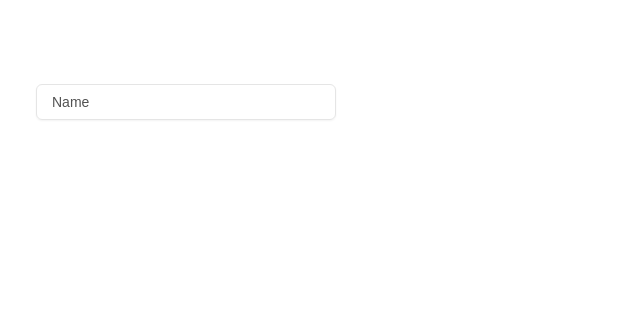
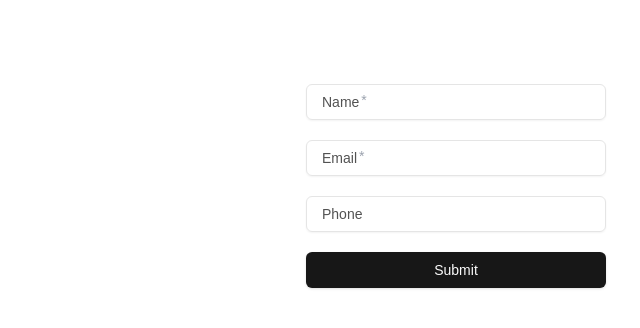
Before and after one commit to RaphaelHoepsWhy/form-blueprints, a Next.js app: page / in a window 1280 px wide. Shown: the top 328 px of the page, without its empty margins (184-824 px from the left). Built offline with nearby package versions, Linux system fonts and the light colour scheme.

Commit message:
feat: more form ui components

```diff
--- a/app/page.tsx
+++ b/app/page.tsx
@@ -1,10 +1,10 @@
-import { InputWithCompactLabel } from "@/components/ui/compounds/InputWithLabel"
+import DemoForm from "@/components/DemoForm"
 
 export default function Home() {
   return (
     <div className="flex justify-center">
-      <div className="w-full max-w-[1000px] px-20 py-20">
-        <InputWithCompactLabel label="Name" />
+      <div className="flex w-full max-w-[1000px] flex-col justify-center gap-4 px-20 py-20">
+        <DemoForm />
       </div>
     </div>
   )
--- /dev/null
+++ b/components/DemoForm.tsx
@@ -0,0 +1,33 @@
+import React from "react"
+import { InputWithLabel } from "./ui/compounds/InputWithLabel"
+import ButtonWithLoader from "./ui/compounds/ButtonWithLoader"
+
+type Props = {
+  className?: string
+}
+
+export default function DemoForm({}: Props) {
+  return (
+    <div className="flex justify-center">
+      <div className="flex w-full max-w-[300px] flex-col gap-4">
+        <InputWithLabel name="name" label="Name" required />
+        <InputWithLabel
+          name="email"
+          label="Email"
+          type="email"
+          autoComplete="email"
+          required
+        />
+        <InputWithLabel
+          name="phone"
+          label="Phone"
+          type="tel"
+          autoComplete="tel"
+        />
+        <ButtonWithLoader type="submit" className="mt-1">
+          Submit
+        </ButtonWithLoader>
+      </div>
+    </div>
+  )
+}
--- /dev/null
+++ b/components/SpinnerCircle.tsx
@@ -0,0 +1,38 @@
+import React from "react"
+
+export type IconProps = {
+  color?: string
+  size?: string | number
+} & React.SVGAttributes<SVGElement>
+
+export default function SpinnerCircle({
+  size = "16",
+  color = "currentColor",
+  ...attributes
+}: IconProps) {
+  return (
+    <svg
+      className="animate-spin"
+      width={size}
+      height={size}
+      xmlns="http://www.w3.org/2000/svg"
+      fill="none"
+      viewBox="0 0 24 24"
+      {...attributes}
+    >
+      <circle
+        className="opacity-25"
+        cx="12"
+        cy="12"
+        r="10"
+        stroke={color}
+        strokeWidth="4"
+      ></circle>
+      <path
+        className="opacity-75"
+        fill={color}
+        d="M4 12a8 8 0 018-8V0C5.373 0 0 5.373 0 12h4zm2 5.291A7.962 7.962 0 014 12H0c0 3.042 1.135 5.824 3 7.938l3-2.647z"
+      ></path>
+    </svg>
+  )
+}
--- /dev/null
+++ b/components/TextOrLoader.tsx
@@ -0,0 +1,42 @@
+import { cn } from "@/lib/utils"
+import React, { ReactNode } from "react"
+import SpinnerCircle from "./SpinnerCircle"
+
+type Props = {
+  className?: string
+  children?: ReactNode
+  isLoading?: boolean
+  spinnerSize?: number
+  spinnerClassName?: string
+}
+
+export default function TextOrLoader({
+  children,
+  isLoading,
+  className,
+  spinnerSize = 24,
+  spinnerClassName,
+}: Props) {
+  return (
+    <div className={cn("grid grid-cols-1 grid-rows-1", className)}>
+      <div
+        className={cn("col-span-full row-span-full", {
+          invisible: isLoading,
+        })}
+      >
+        {children}
+      </div>
+      <div
+        className={cn(
+          "col-span-full row-span-full inline-flex items-center justify-center gap-2 text-gray-200",
+          {
+            invisible: !isLoading,
+          },
+          spinnerClassName,
+        )}
+      >
+        <SpinnerCircle size={spinnerSize} />
+      </div>
+    </div>
+  )
+}
--- /dev/null
+++ b/components/ui/button.tsx
@@ -0,0 +1,58 @@
+import * as React from "react"
+import { Slot } from "@radix-ui/react-slot"
+import { cva, type VariantProps } from "class-variance-authority"
+
+import { cn } from "@/lib/utils"
+
+const buttonVariants = cva(
+  "inline-flex items-center justify-center gap-2 whitespace-nowrap rounded-md text-sm font-medium transition-colors focus-visible:outline-none focus-visible:ring-1 focus-visible:ring-neutral-950 disabled:pointer-events-none disabled:opacity-50 dark:focus-visible:ring-neutral-300 [&_svg]:pointer-events-none [&_svg]:size-4 [&_svg]:shrink-0",
+  {
+    variants: {
+      variant: {
+        default:
+          "bg-neutral-900 text-neutral-50 shadow hover:bg-neutral-900/90 dark:bg-neutral-50 dark:text-neutral-900 dark:hover:bg-neutral-50/90",
+        destructive:
+          "bg-red-500 text-neutral-50 shadow-sm hover:bg-red-500/90 dark:bg-red-900 dark:text-neutral-50 dark:hover:bg-red-900/90",
+        outline:
+          "border border-neutral-200 bg-white shadow-sm hover:bg-neutral-100 hover:text-neutral-900 dark:border-neutral-800 dark:bg-neutral-950 dark:hover:bg-neutral-800 dark:hover:text-neutral-50",
+        secondary:
+          "bg-neutral-100 text-neutral-900 shadow-sm hover:bg-neutral-100/80 dark:bg-neutral-800 dark:text-neutral-50 dark:hover:bg-neutral-800/80",
+        ghost:
+          "hover:bg-neutral-100 hover:text-neutral-900 dark:hover:bg-neutral-800 dark:hover:text-neutral-50",
+        link: "text-neutral-900 underline-offset-4 hover:underline dark:text-neutral-50",
+      },
+      size: {
+        default: "h-9 px-4 py-2",
+        sm: "h-8 rounded-md px-3 text-xs",
+        lg: "h-10 rounded-md px-8",
+        icon: "h-9 w-9",
+      },
+    },
+    defaultVariants: {
+      variant: "default",
+      size: "default",
+    },
+  },
+)
+
+export interface ButtonProps
+  extends React.ButtonHTMLAttributes<HTMLButtonElement>,
+    VariantProps<typeof buttonVariants> {
+  asChild?: boolean
+}
+
+const Button = React.forwardRef<HTMLButtonElement, ButtonProps>(
+  ({ className, variant, size, asChild = false, ...props }, ref) => {
+    const Comp = asChild ? Slot : "button"
+    return (
+      <Comp
+        className={cn(buttonVariants({ variant, size, className }))}
+        ref={ref}
+        {...props}
+      />
+    )
+  },
+)
+Button.displayName = "Button"
+
+export { Button, buttonVariants }
--- /dev/null
+++ b/components/ui/compounds/ButtonWithLoader.tsx
@@ -0,0 +1,19 @@
+import TextOrLoader from "@/components/TextOrLoader"
+import { Button, ButtonProps } from "@/components/ui/button"
+import React from "react"
+
+interface Props extends ButtonProps {
+  isLoading?: boolean
+}
+
+export default function ButtonWithLoader({
+  isLoading,
+  children,
+  ...rest
+}: Props) {
+  return (
+    <Button disabled={isLoading} {...rest}>
+      <TextOrLoader isLoading={!!isLoading}>{children}</TextOrLoader>
+    </Button>
+  )
+}
--- a/components/ui/compounds/InputWithLabel.tsx
+++ b/components/ui/compounds/InputWithLabel.tsx
@@ -29,7 +29,7 @@ const InputWithLabel = React.forwardRef<HTMLInputElement, Props>(
     return (
       <div
         className={cn(
-          "relative mt-1 grid w-full max-w-[300px] grid-cols-1 grid-rows-1 items-start",
+          "relative mt-1 grid w-full grid-cols-1 grid-rows-1 items-start",
           className,
         )}
       >
@@ -61,6 +61,6 @@ const InputWithLabel = React.forwardRef<HTMLInputElement, Props>(
   },
 )
 
-InputWithLabel.displayName = "InputWithCompactLabel"
+InputWithLabel.displayName = "InputWithLabel"
 
-export { InputWithLabel as InputWithCompactLabel }
+export { InputWithLabel }
--- a/package.json
+++ b/package.json
@@ -11,6 +11,7 @@
   "dependencies": {
     "@radix-ui/react-label": "^2.1.1",
     "@radix-ui/react-select": "^2.1.5",
+    "@radix-ui/react-slot": "^1.1.1",
     "class-variance-authority": "^0.7.1",
     "clsx": "^2.1.1",
     "eslint-plugin-tailwindcss": "^3.18.0",
```
Also changed, not shown: 1 other file (tests, documents, lock files or other folders).
